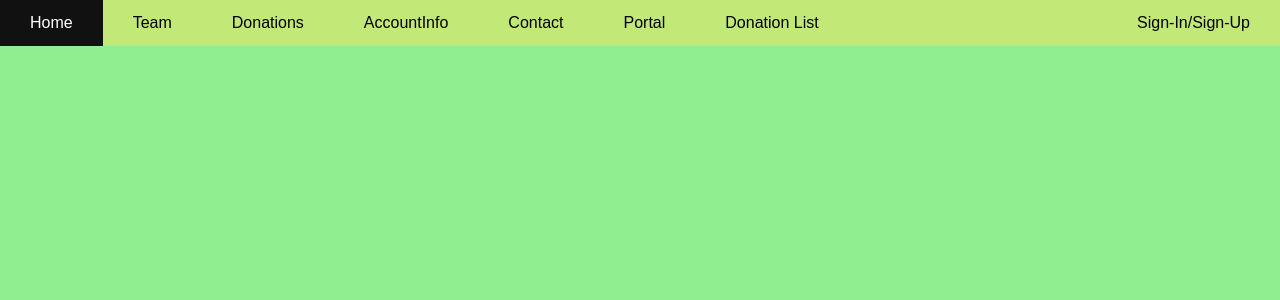
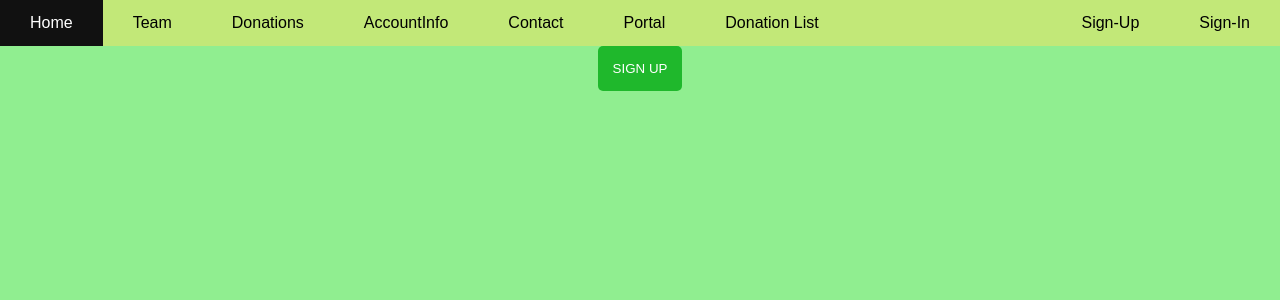
Before and after one commit to Ashah17/Cryptonate, a React (Create React App) app: page /newSignUp in a window 1280 px wide. Shown: the top 300 px of the page. Built offline with nearby package versions, Linux system fonts and the light colour scheme; no server answers.

Commit message:
auth0 changes

```diff
--- a/package.json
+++ b/package.json
@@ -4,6 +4,7 @@
   "private": true,
   "proxy": "http://localhost:8000",
   "dependencies": {
+    "@auth0/auth0-react": "^1.6.0",
     "@popperjs/core": "^2.9.2",
     "@testing-library/jest-dom": "^5.14.1",
     "@testing-library/react": "^11.2.7",
--- a/src/App.js
+++ b/src/App.js
@@ -15,6 +15,9 @@ import signup from './components/signup';
 import donationlisst from './components/donationlisst';
 import { Route, Link } from 'react-router-dom';
 import createAuth0Client from '@auth0/auth0-spa-js';
+import newSignIn from './components/newSignIn';
+import newSignUp from './components/newSignUp';
+
 
 function App() {
   return <div className="App">
@@ -31,6 +34,8 @@ function App() {
       <Route exact path ="/createdonation" component = {CreateDonation}/>
       <Route exact path ="/previousdonations" component = {PreviousDonations}/>
       <Route exact path ="/donationstatistics" component = {DonationStatistics}/>
+      <Route exact path ="/newSignIn" component = {newSignIn}/>
+      <Route exact path ="/newSignUp" component = {newSignUp}/>
 
     </div>
 };
--- a/src/auth/auth0-provider-with-history.js
+++ b/src/auth/auth0-provider-with-history.js
@@ -16,7 +16,7 @@ const Auth0ProviderWithHistory = ({ children }) => {
     <Auth0Provider
       domain={domain}
       clientId={clientId}
-      redirectUri={window.location.origin}
+      redirectUri={'https://localhost:3000/portalpage'}
       onRedirectCallback={onRedirectCallback}
     >
       {children}
--- a/src/components/Navigation.js
+++ b/src/components/Navigation.js
@@ -28,7 +28,10 @@ const Navigation = () => {
           <Link to ="donationlisst">Donation List</Link>
         </li>
         <li style={{ float: 'right' }}>
-          <Link to ="/signin">Sign-In/Sign-Up</Link>
+          <Link to ="/newSignIn">Sign-In</Link>
+        </li>
+        <li style={{ float: 'right' }}>
+          <Link to ="/newSignUp">Sign-Up</Link>
         </li>
       </ul>
     </nav>
--- /dev/null
+++ b/src/components/newSignIn.js
@@ -0,0 +1,16 @@
+import React from "react";
+import { useAuth0 } from "@auth0/auth0-react";
+
+const LoginButton = () => {
+  const { loginWithRedirect } = useAuth0();
+  return (
+    <button
+      className="btn btn-primary btn-block"
+      onClick={() => loginWithRedirect()}
+    >
+      Log In
+    </button>
+  );
+};
+
+export default LoginButton;
--- /dev/null
+++ b/src/components/newSignUp.js
@@ -0,0 +1,20 @@
+import React from "react";
+import { useAuth0 } from "@auth0/auth0-react";
+
+const SignupButton = () => {
+  const { loginWithRedirect } = useAuth0();
+  return (
+    <button
+      className="btn btn-primary btn-block"
+      onClick={() =>
+        loginWithRedirect({
+          screen_hint: "signup",
+        })
+      }
+    >
+      Sign Up
+    </button>
+  );
+};
+
+export default SignupButton;
```
Also changed, not shown: src/components/AuthenticationButton.js (added, +14 -0 lines), src/components/auth-nav.js (added, +10 -0 lines), src/components/nav-bar.js (added, +20 -0 lines), src/components/logout.js (added), 2 other files (tests, documents, lock files or other folders).
